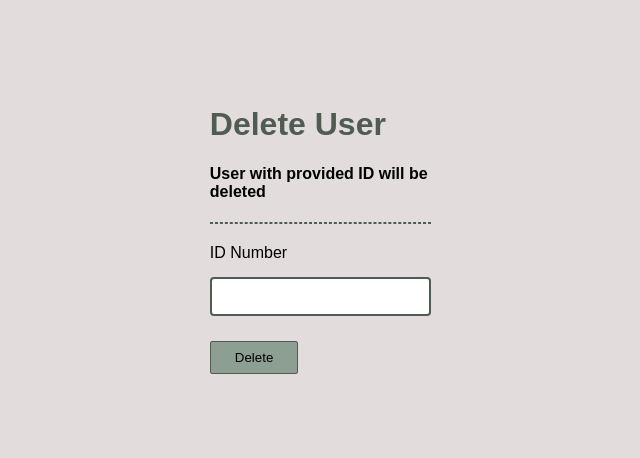
After one commit to eddylongshanks/Week10-tdd, a Flask app: page /delete_user in a window 1280 px wide. The commit adds this page. Shown: the top 458 px of the page, without its empty margins (284-924 px from the left). Run offline with Flask 2, Linux system fonts and the light colour scheme.

Commit message:
Updated Tests to include deleting a user

```diff
--- a/app.py
+++ b/app.py
@@ -53,6 +53,36 @@ def add_user():
     return render_template("add_user.html")
 
 
+@app.route("/delete_user", methods=["GET", "POST"])
+def delete_user():
+    if request.method == "POST":
+        _form = request.form
+
+        _error_summary = get_errors(_form)
+
+        if _error_summary:
+            return render_template("delete_user.html", error_summary=_error_summary)
+
+        user_id_to_delete = _form['id']
+
+        try:
+            int(user_id_to_delete)
+
+            if int(user_id_to_delete) <= 0:
+                _error_summary = "ID must be a whole number, over zero"
+                return render_template("delete_user.html", error_summary=_error_summary)
+        except ValueError:
+            _error_summary = "ID must be a valid number"
+            return render_template("delete_user.html", error_summary=_error_summary)
+
+        Users.query.filter(Users.id == int(user_id_to_delete)).delete()
+        db.session.commit()
+
+        return redirect("/")
+
+    return render_template("delete_user.html")
+
+
 def get_errors(form_to_validate):
         invalid_input = list()
 
--- a/helpers/providers.py
+++ b/helpers/providers.py
@@ -3,6 +3,7 @@ class FieldNameProvider:
     """Provides the function to return a display-friendly name for the error summary in the View"""
     def __init__(self):
         self.names = {
+            "id" : "ID",
             "first-name" : "First Name",
             "second-name" : "Second Name",
             "country" : "Country"
--- a/requirements.txt
+++ b/requirements.txt
@@ -12,10 +12,10 @@ MarkupSafe==1.1.1
 mccabe==0.6.1
 pycodestyle==2.6.0
 pyflakes==2.2.0
+selenium==3.141.0
 six==1.15.0
 SQLAlchemy==1.3.20
 toml==0.10.2
+urllib3==1.26.2
 Werkzeug==1.0.1
 wrapt==1.12.1
-selenium==3.141.0
-urllib3==1.26.2
--- /dev/null
+++ b/templates/delete_user.html
@@ -0,0 +1,31 @@
+{% extends "public_template.html" %}
+
+{% block title %}Delete User{% endblock %}
+
+{% block main %}
+
+<div class="container">
+  <div class="row">
+    <div class="col">
+      <h1>Delete User</h1>
+      <h4>User with provided ID will be deleted</h4>
+      <hr>
+
+      {% if error_summary %}
+      <p class="text-danger float-right">{{ error_summary }}</p>
+      {% endif %}
+
+      <form action="/delete_user" method="POST">
+        <div class="form-group">
+          <label>ID Number</label>
+          <!-- To access form data in Flask, you must provide the name attribute in each of the forms input tags -->
+          <input type="text" class="form-control" id="id" name="id">
+        </div>
+
+        <button type="submit" id="submit" class="btn btn-primary">Delete</button>
+      </form>
+    </div>
+  </div>
+</div>
+
+{% endblock %}
--- a/templates/index.html
+++ b/templates/index.html
@@ -18,7 +18,7 @@
                 </thead>
                 {% for user in all_users %}
                     <tr>
-                        <td>{{ user.id }}</td>
+                        <td id="{{ user.id }}">{{ user.id }}</td>
                         <td>{{ user.firstname }}</td>
                         <td>{{ user.secondname }}</td>
                         <td>{{ user.country }}</td>
@@ -29,6 +29,9 @@
             <form action="/add_user" method="get">
                 <button type="submit" id="btn-add-user">Add User</button>
             </form>
+            <form action="/delete_user" method="get">
+                <button type="submit" id="btn-del-user">Delete User</button>
+            </form>
         </div>
     </div>
   </div>
```
Also changed, not shown: selenium_script.py (+29 -6 lines), Data/test_database.db, readme.md.
